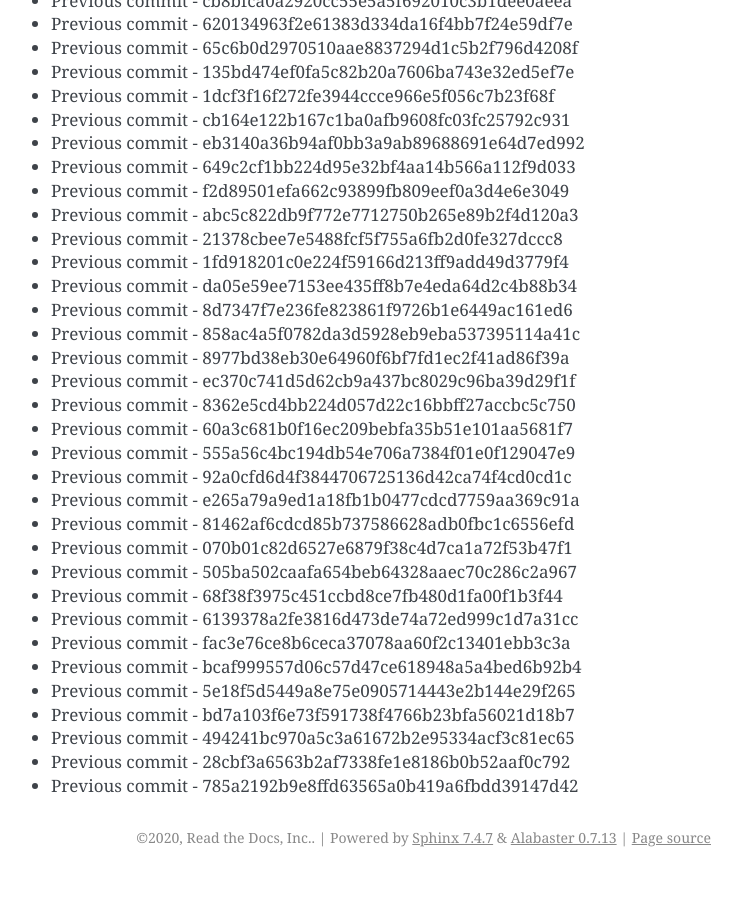
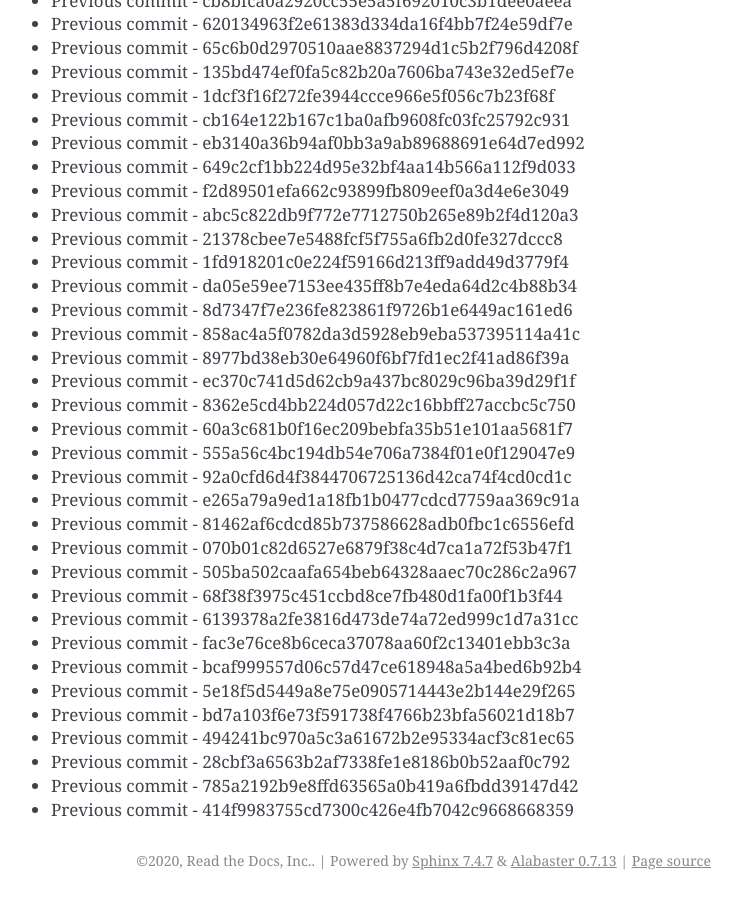
Before and after one commit to readthedocs/rtd-git-stresstest, a Sphinx documentation site: the page built from docs/updates.rst, in a window 1280 px wide and 900 px high, scrolled down 19978 px. Shown: the whole window, without its empty margins (399-1141 px from the left). Built offline with Sphinx 7.4.7, drawn with Linux system fonts in a browser that asks for light colours; before the commit the page ends 20855 px from its top, so only the background shows below that.

Commit message:
Generating commit from previous: 414f9983755cd7300c426e4fb7042c9668668359

```diff
--- a/docs/updates.rst
+++ b/docs/updates.rst
@@ -871,3 +871,4 @@ It can be tested for any performance characteristics.
 * Previous commit - 494241bc970a5c3a61672b2e95334acf3c81ec65
 * Previous commit - 28cbf3a6563b2af7338fe1e8186b0b52aaf0c792
 * Previous commit - 785a2192b9e8ffd63565a0b419a6fbdd39147d42
+* Previous commit - 414f9983755cd7300c426e4fb7042c9668668359
```
